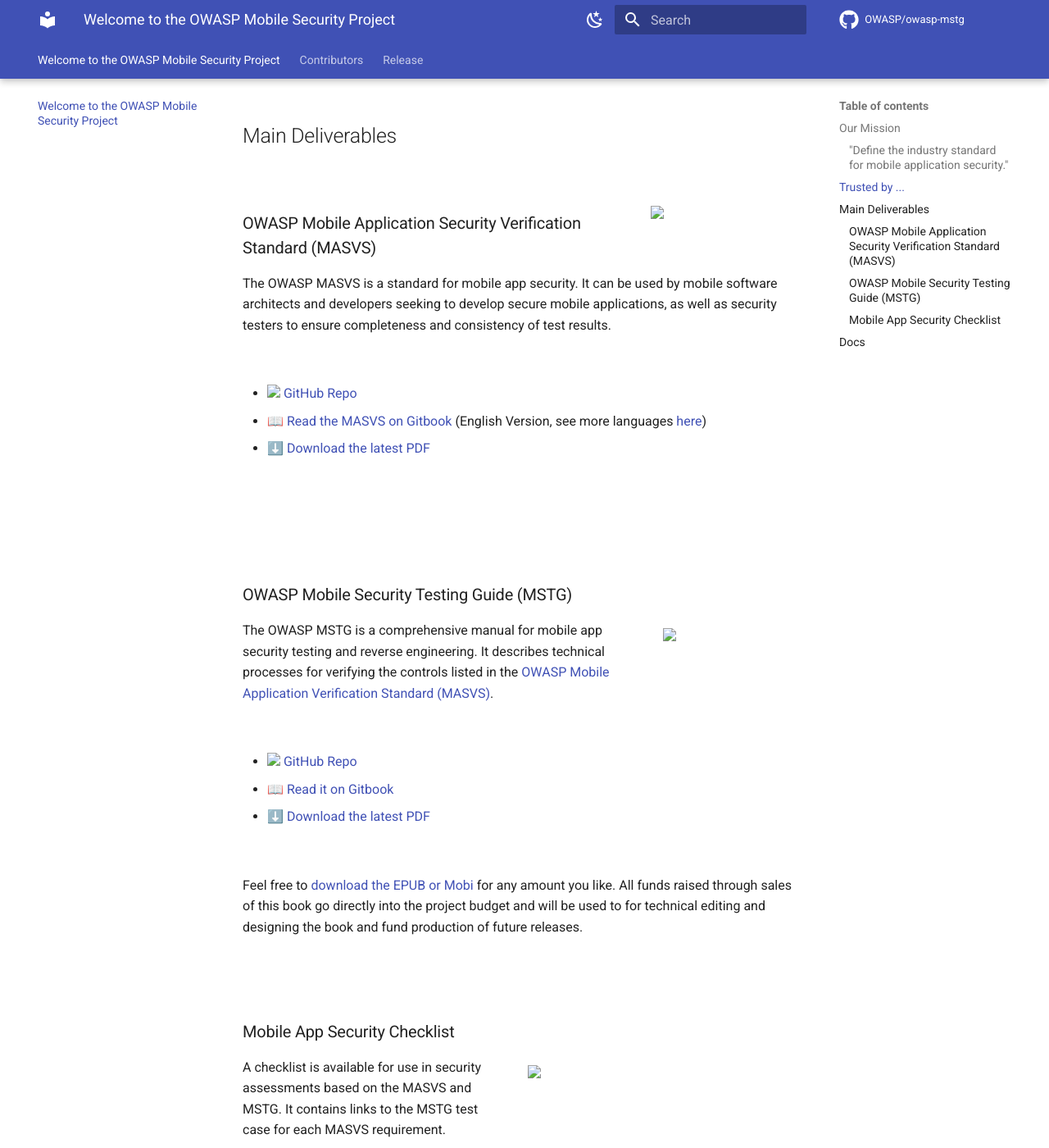
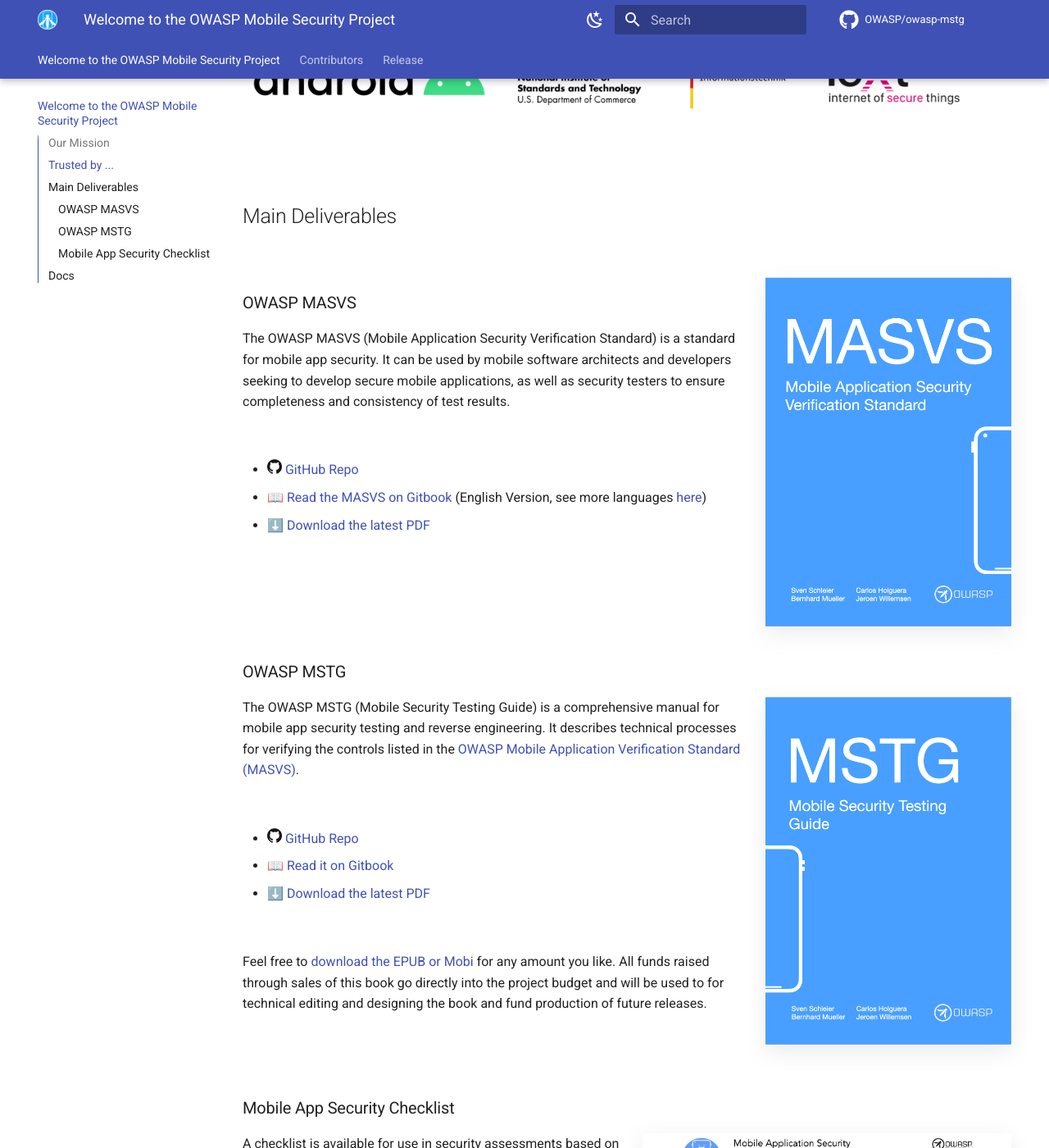
Before and after one commit to Diolor/mas-website, an MkDocs documentation site: the page built from docs/index.md, in a window 1280 px wide and 1400 px high, scrolled down 667 px. Shown: the whole window at 82% size. Built offline with MkDocs 1.6.1 and Material for MkDocs 9.7.7, drawn with Linux system fonts in a browser that asks for light colours; comment, search, counter and statistics services are not loaded.

Commit message:
add assets and show logo

```diff
--- a/docs/index.md
+++ b/docs/index.md
@@ -1,10 +1,10 @@
 # Welcome to the OWASP Mobile Security Project
 
-<img align="right" style="padding: 10px;" width="250px" src="../Document/Images/logo_circle.png" />
+<img align="right" style="padding: 10px;" width="350px" src="assets/logo_circle.png" />
 
 ## Our Mission
 
-### "Define the industry standard for mobile application security."
+> "Define the industry standard for mobile application security."
 
 This OWASP flagship project provides a security standard for mobile apps (OWASP MASVS) and a comprehensive testing guide (OWASP MSTG) that covers the processes, techniques, and tools used during a mobile app security test, as well as an exhaustive set of test cases that enables testers to deliver consistent and complete results.
 
@@ -15,7 +15,7 @@
 The OWASP MASVS and MSTG are trusted by the following platform providers and standardization, governmental and educational institutions. [Learn more](https://github.com/OWASP/owasp-mstg/blob/master/Document/0x02b-MASVS-MSTG-Adoption.md).
 
 <a href="https://github.com/OWASP/owasp-mstg/blob/master/Document/0x02b-MASVS-MSTG-Adoption.md">
-<img src="../Document/Images/Other/trusted-by-logos.png"/>
+<img src="assets/trusted-by-logos.png"/>
 </a>
 
 <br>
@@ -24,29 +24,29 @@
 
 <br>
 
-<a href="https://github.com/OWASP/owasp-masvs/discussions/categories/big-masvs-refactoring"><img align="right" style="padding: 10px;" width="200px" src="../Document/Images/masvs_cover.png"></a>
+<a href="https://github.com/OWASP/owasp-masvs/discussions/categories/big-masvs-refactoring"><img align="right" style="box-shadow: rgba(149, 157, 165, 0.2) 0px 8px 24px;" width="300px" src="assets/masvs_cover.png"></a>
 
-### OWASP Mobile Application Security Verification Standard (MASVS)
+### OWASP MASVS
 
-The OWASP MASVS is a standard for mobile app security. It can be used by mobile software architects and developers seeking to develop secure mobile applications, as well as security testers to ensure completeness and consistency of test results.
+The OWASP MASVS (Mobile Application Security Verification Standard) is a standard for mobile app security. It can be used by mobile software architects and developers seeking to develop secure mobile applications, as well as security testers to ensure completeness and consistency of test results.
 
 <br>
 
-- <a href="https://github.com/OWASP/owasp-masvs/"><img src="../Document/Images/Other/GitHub_logo.png" width="18px"> GitHub Repo</a>
+- <a href="https://github.com/OWASP/owasp-masvs/"><img src="assets/GitHub_logo.png" width="18px"> GitHub Repo</a>
 - 📖 [Read the MASVS on Gitbook](https://mobile-security.gitbook.io/masvs/) (English Version, see more languages [here](https://github.com/OWASP/owasp-masvs#masvs-translations))
 - ⬇️ [Download the latest PDF](https://github.com/OWASP/owasp-masvs/releases/latest)
 
 <br><br><br><br>
 
-### OWASP Mobile Security Testing Guide (MSTG)
+### OWASP MSTG
 
-<img align="right" style="padding: 10px;" width="185px" src="../Document/Images/mstg_cover.png" />
+<img align="right" style="box-shadow: rgba(149, 157, 165, 0.2) 0px 8px 24px;" width="300px" src="assets/mstg_cover.png" />
 
-The OWASP MSTG is a comprehensive manual for mobile app security testing and reverse engineering. It describes technical processes for verifying the controls listed in the [OWASP Mobile Application Verification Standard (MASVS)](https://github.com/OWASP/owasp-masvs).
+The OWASP MSTG (Mobile Security Testing Guide) is a comprehensive manual for mobile app security testing and reverse engineering. It describes technical processes for verifying the controls listed in the [OWASP Mobile Application Verification Standard (MASVS)](https://github.com/OWASP/owasp-masvs).
 
 <br>
 
-- <a href="https://github.com/OWASP/owasp-mstg/"><img src="../Document/Images/Other/GitHub_logo.png" width="18px"> GitHub Repo</a>
+- <a href="https://github.com/OWASP/owasp-mstg/"><img src="assets/GitHub_logo.png" width="18px"> GitHub Repo</a>
 - 📖 [Read it on Gitbook](https://mobile-security.gitbook.io/mobile-security-testing-guide/)
 - ⬇️ [Download the latest PDF](https://github.com/OWASP/owasp-mstg/releases/latest)
 
@@ -58,11 +58,11 @@
 
 ### Mobile App Security Checklist
 
-<img align="right" style="padding: 10px;" width="350px" src="../Document/Images/checklist_en_filled.png" />
+<img align="right" style="box-shadow: rgba(149, 157, 165, 0.2) 0px 8px 24px;" width="450px" src="assets/checklist_en_filled.png" />
 
 A checklist is available for use in security assessments based on the MASVS and MSTG. It contains links to the MSTG test case for each MASVS requirement.
 
-- <a href="https://github.com/OWASP/owasp-mstg/releases/latest"><img src="../Document/Images/Other/GitHub_logo.png" width="18px"> GitHub Repo (MSTG Releases)</a>
+- <a href="https://github.com/OWASP/owasp-mstg/releases/latest"><img src="assets/GitHub_logo.png" width="18px"> GitHub Repo (MSTG Releases)</a>
 
 Its features include:
 
--- a/mkdocs.yml
+++ b/mkdocs.yml
@@ -3,8 +3,8 @@
 theme:
   name: material
   # custom_dir: overrides
-  # logo: assets/logo.png
-  # favicon: assets/logo.png
+  logo: assets/logo.png
+  favicon: assets/logo.png
   icon:
     repo: fontawesome/brands/github
   features:
@@ -15,8 +15,9 @@
     - navigation.expand
     - navigation.tabs
     - navigation.tabs.sticky
-  # extra_css:
-  #   - stylesheets/extra.css
+    - toc.integrate
+  extra_css:
+    - docs/stylesheets/extra.css
   palette:
     - scheme: default
       toggle:
```
Also changed, not shown: docs/stylesheets/extra.css (+4 -4 lines), docs/assets/GitHub_logo.png (added), docs/assets/checklist_en_filled.png (added), docs/assets/logo_circle.png (added), docs/assets/masvs_cover.png (added), docs/assets/mstg_cover.png (added), docs/assets/trusted-by-logos.png (added).
